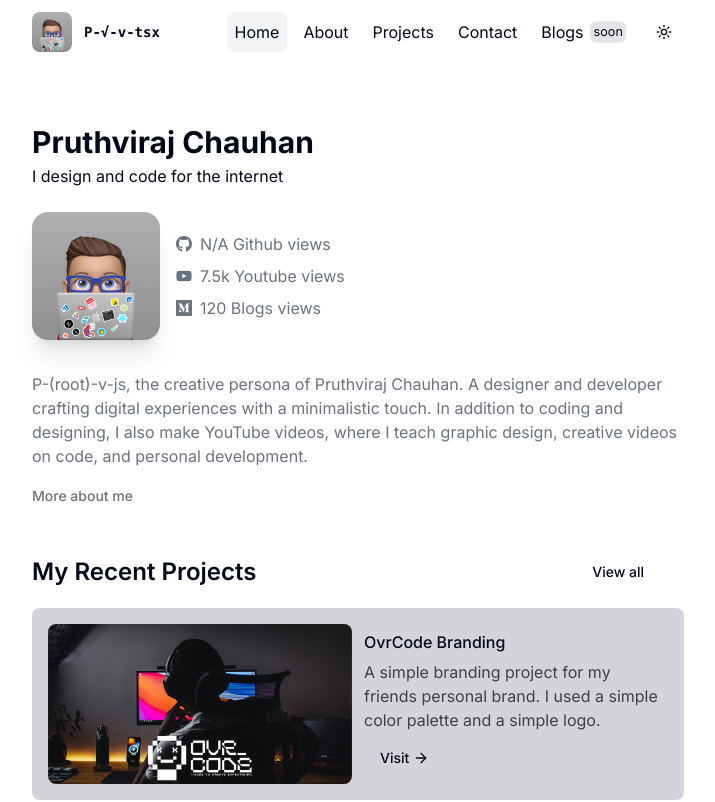
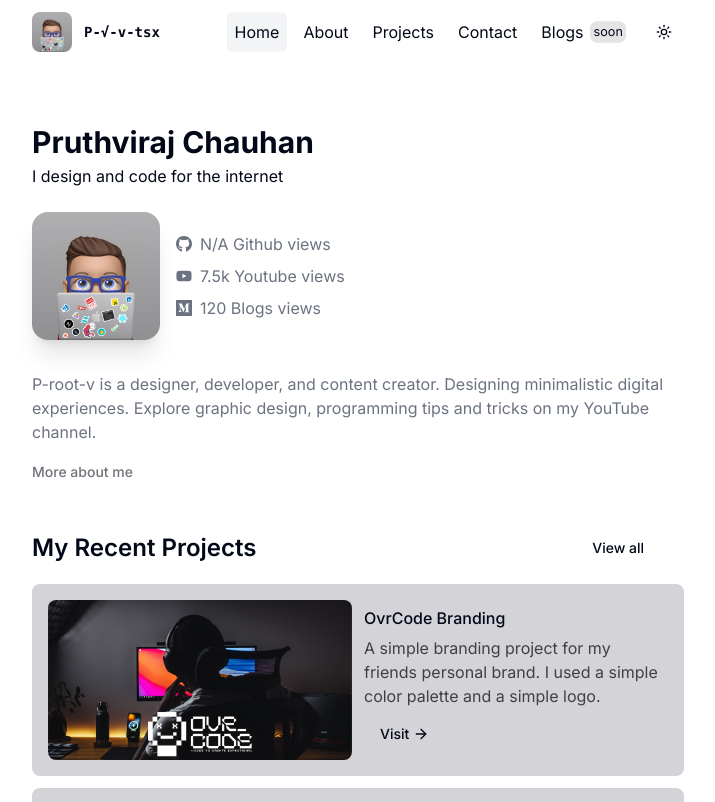
Before and after one commit to pRootV-tsx/portfolio, a Next.js app: page / in a window 1280 px wide. Shown: the top 802 px of the page, without its empty margins (282-997 px from the left). Built offline with nearby package versions, Linux system fonts and the light colour scheme.

Commit message:
Update Hero.tsx

```diff
--- a/components/Hero.tsx
+++ b/components/Hero.tsx
@@ -55,11 +55,7 @@ const Hero = () => {
 					</ul>
 				</div>
 				<p className="text-gray-500 dark:text-gray-100 mt-6">
-					P-(root)-v-js, the creative persona of Pruthviraj Chauhan. A designer
-					and developer crafting digital experiences with a minimalistic touch.
-					In addition to coding and designing, I also make YouTube videos, where
-					I teach graphic design, creative videos on code, and personal
-					development.
+					P-root-v is a designer, developer, and content creator. Designing minimalistic digital experiences. Explore graphic design, programming tips and tricks on my YouTube channel.
 				</p>
 				<Link className="group" href={"/about"}>
 					<Button
```
